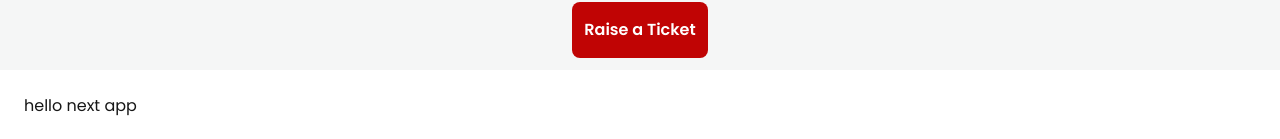
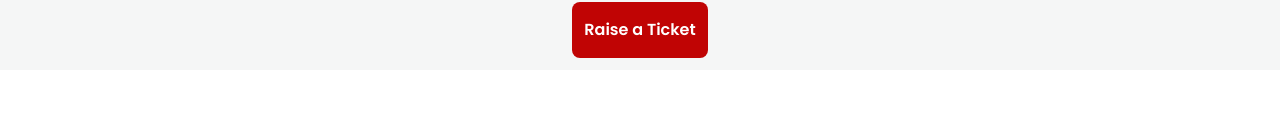
Before and after one commit to prem3892/restocare, a Next.js app: page / in a window 1280 px wide. Shown: the part 3620-3759 px from the top of the page. After the commit the page ends 3690 px from the top, so only its background shows below. Built offline with nearby package versions, Linux system fonts and the light colour scheme.

Commit message:
Update page.tsx

```diff
--- a/app/page.tsx
+++ b/app/page.tsx
@@ -18,7 +18,6 @@ export default function Home() {
       <Faq />
       <Blog />
       <NeedSupport />
-      <div className="p-6">hello next app</div>
     </>
   );
 }
```
